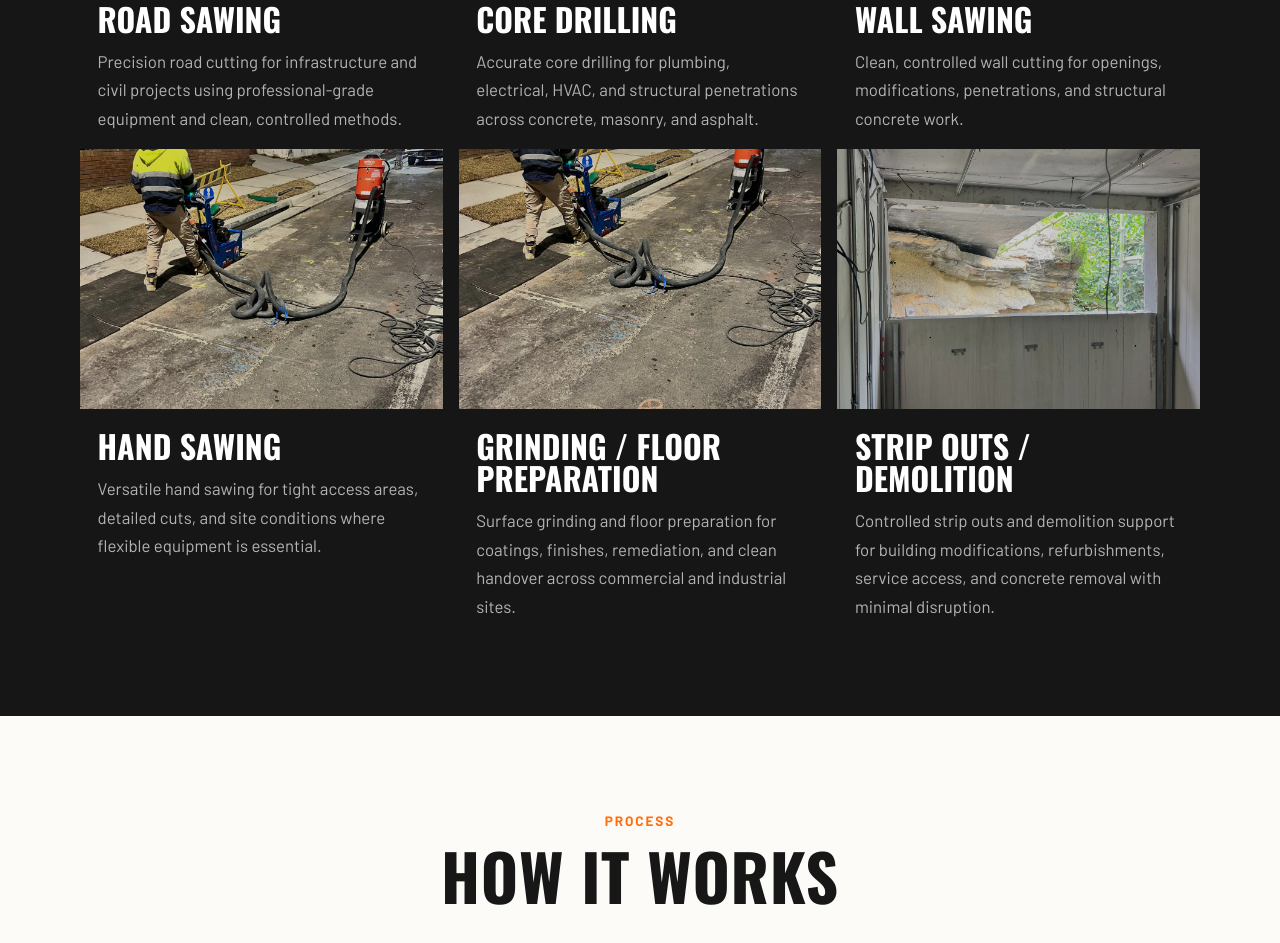
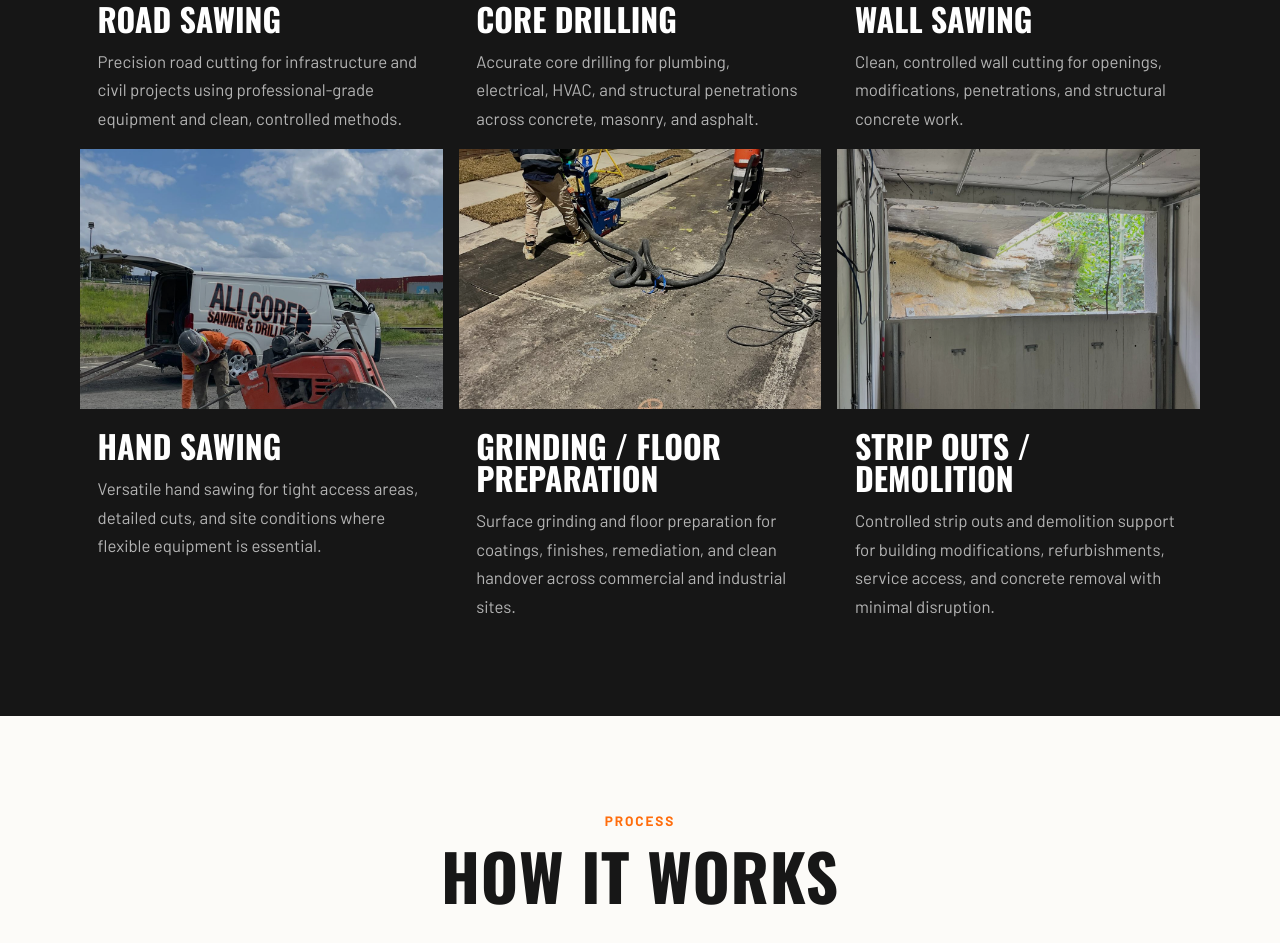
Before and after one commit to rperac/allcore-website, a plain HTML site: page index.html in a window 1280 px wide. Shown: the part 1946-2889 px from the top of the page. Drawn offline with nearby package versions, Linux system fonts and the light colour scheme.

Commit message:
Update service photo selection

```diff
--- a/index.html
+++ b/index.html
@@ -156,8 +156,8 @@
               <article class="service-card">
                 <img
                   class="service-image service-image-hand"
-                  src="./public/assets/grinding.jpeg"
-                  alt="Hand and detail concrete cutting at night"
+                  src="./public/assets/road-saw-side.jpeg"
+                  alt="Operator cutting concrete on site with saw equipment"
                   loading="lazy"
                 />
                 <div class="service-body">
```
